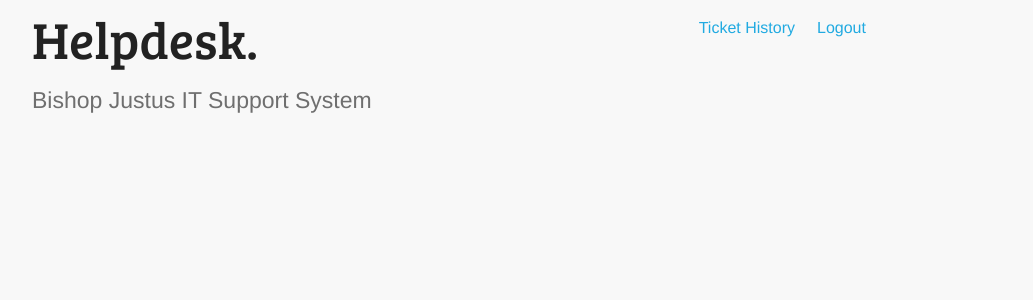
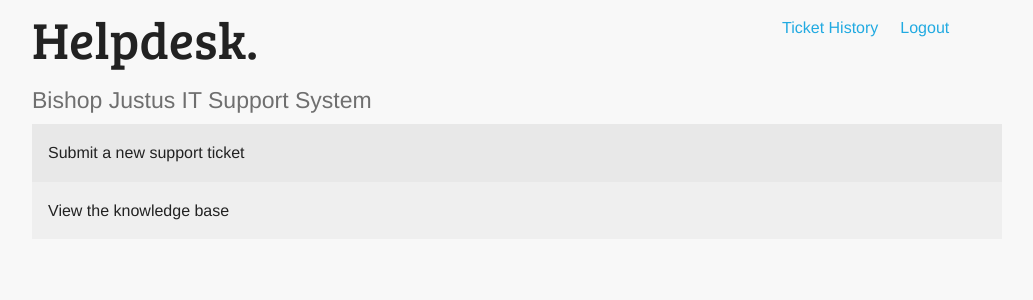
Before and after one commit to jwest00724/helpdesk, a PHP site: page /user_home.php in a window 1280 px wide. Shown: the top 300 px of the page, without its empty margins (123-1156 px from the left). Run offline with PHP 8.4, Linux system fonts and the light colour scheme.

Commit message:
move menu, add accordion menu

```diff
--- a/user_home.php
+++ b/user_home.php
@@ -1,16 +1,13 @@
-<?php
-$pageName="Helpdesk - Home";
-include 'header.php';
-?>
+<?php $pageName="Helpdesk - Home" ; include 'header.php'; ?>
 
 <!-- Begin Page Content -->
 <!-- Logo and logout + ticket history buttons -->
 <div class="row">
-    <div class="small-12 large-8 columns">
+    <div class="small-12 large-9 columns">
         <h1 class="logo heading">Helpdesk.</h1>
         <h4 class="subheader heading">Bishop Justus IT Support System</h4>
     </div>
-    <div class="small-12 large-4 columns">
+    <div class="small-12 large-3 columns">
         <ul class="inline-list">
             <li><a href="#" class="menu hide-for-small-only">Ticket History</a>
             </li>
@@ -29,6 +26,73 @@ include 'header.php';
     </div>
 </div>
 <!-- Help Options -->
-
+<div class="row">
+    <div class="small-12 columns">
+        <dl class="accordion" data-accordion="">
+            <dd class="accordion-navigation active">
+                <a href="#panel1">Submit a new support ticket</a>
+                <div id="panel1" class="content">
+                    <form name="submitTicket" action="submit_ticket.php" method="post">
+                        <div class="row">
+                            <div class="large-12 columns">
+                                <label>Subject
+                                    <select name="priority">
+                                        <option value="" disabled selected>Placehold</option>
+                                    </select>
+                                </label>
+                            </div>
+                        </div>
+                        <div class="row">
+                            <div class="large-6 columns">
+                                <label>Priority
+                                    <select name="priority">
+                                        <option value="" disabled selected>Please select</option>
+                                        <option value="Very High">Very High</option>
+                                        <option value="High">High</option>
+                                        <option value="Medium">Medium</option>
+                                        <option value="Low">Low</option>
+                                    </select>
+                                </label>
+                            </div>
+                            <div class="large-6 columns">
+                                <label>Room Nuber
+                                    <input type="text" name="room" />
+                            </div>
+                            </label>
+                        </div>
+                        <div class="row">
+                            <div class="large-12 columns">
+                                <label>Description
+                                    <textarea name="description" rows="16" placeholder="Enter further deatils of your issue"></textarea>
+                                </label>
+                            </div>
+                        </div>
+                        <div class="row">
+                            <div class="large-12 columns">
+                                <input name="ticketOwner" type="hidden" value="">
+                            </div>
+                        </div>
+                        <div class="row">
+                            <div class="large-12 columns">
+                                <input name="email" type="hidden" value="">
+                            </div>
+                        </div>
+                        <div class="row">
+                            <div class="large-12 columns">
+                                <input class="button" type="submit" value="Submit" />
+                            </div>
+                        </div>
+                    </form>
+                </div>
+            </dd>
+            <dd class="accordion-navigation">
+                <a href="#panel2">View the knowledge base</a>
+                <div id="panel2" class="content">
+                    Panel 2. Lorem ipsum dolor sit amet, consectetur adipisicing elit, sed do eiusmod tempor incididunt ut labore et dolore magna aliqua. Ut enim ad minim veniam, quis nostrud exercitation ullamco laboris nisi ut aliquip ex ea commodo consequat.
+                </div>
+            </dd>
+        </dl>
+    </div>
+</div>
 
 <?php include 'footer.php';?>
```
